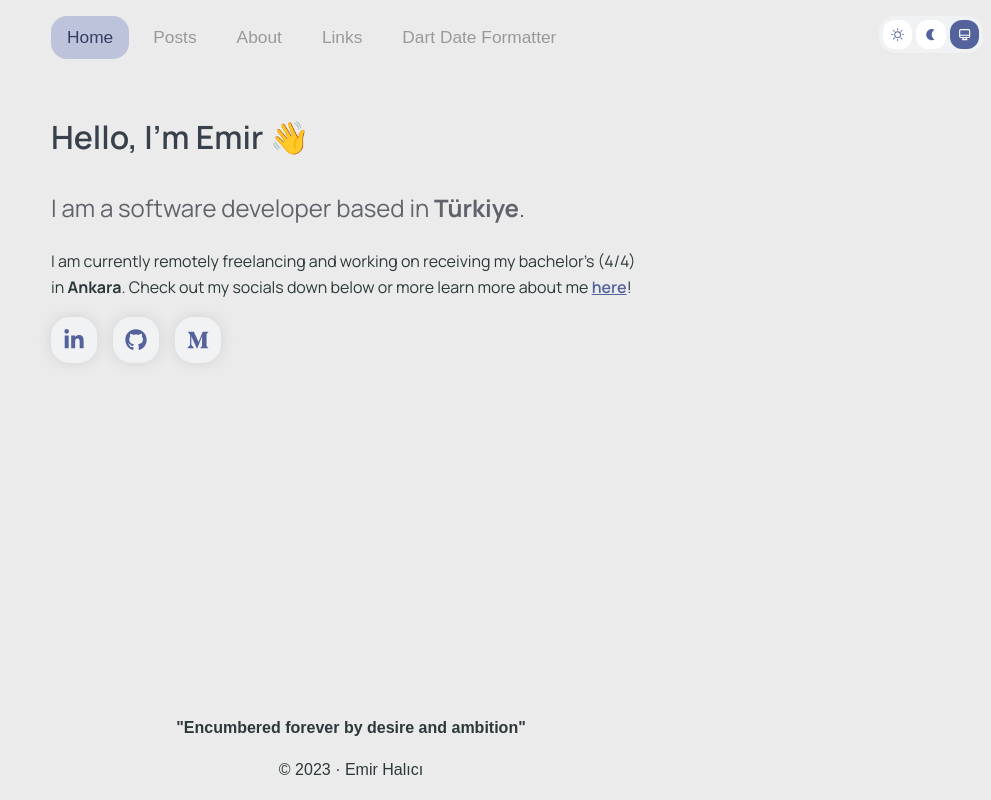
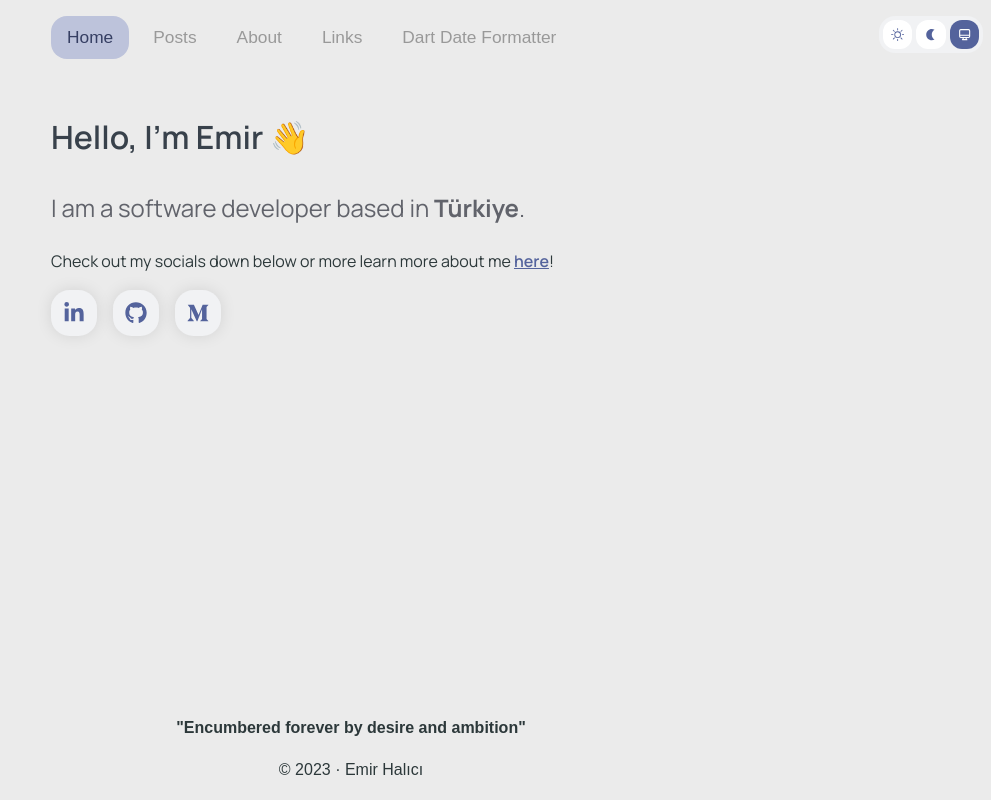
Before and after one commit to emirhalici/personal_page, a React (Vite) app: page / in a window 1280 px wide. Shown: the whole page, without its empty margins (289-1280 px from the left). Built offline with nearby package versions, Linux system fonts and the light colour scheme; a web font is replaced by a local one.

Commit message:
Update HomePage.tsx

```diff
--- a/src/pages/HomePage/HomePage.tsx
+++ b/src/pages/HomePage/HomePage.tsx
@@ -11,8 +11,7 @@ export default function HomePage() {
         I am a software developer based in <b>Türkiye</b>.
       </TextSubtitle>
       <p>
-        I am currently remotely freelancing and working on receiving my bachelor&apos;s (4/4) in{' '}
-        <b>Ankara</b>. Check out my socials down below or more learn more about me{' '}
+        Check out my socials down below or more learn more about me{' '}
         <Link to={routeNames.about.path}> here</Link>!
       </p>
       <SocialLinks />
```
